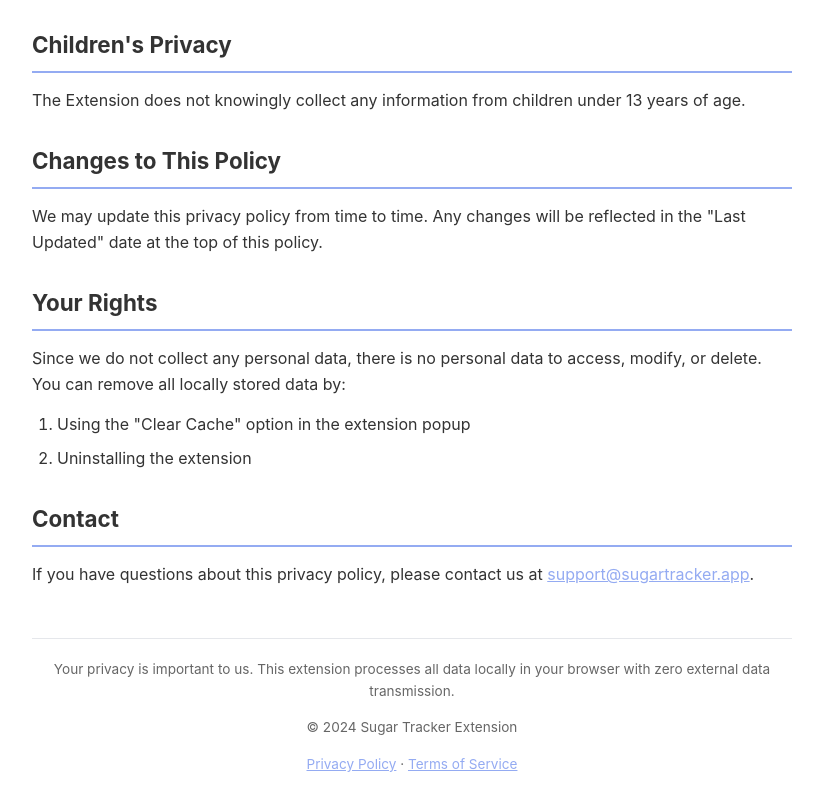
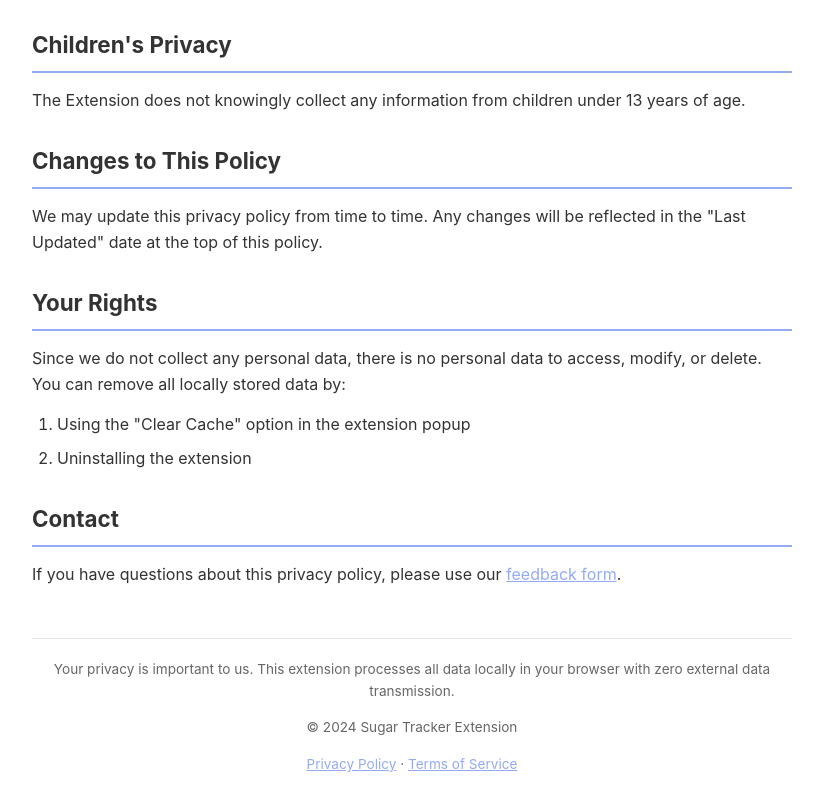
Before and after one commit to X0x888/Sugar-Tracker, a plain HTML site: page index.html in a window 1280 px wide. Shown: the part 2234-3030 px from the top of the page, without its empty margins (228-1051 px from the left). Drawn offline with Linux system fonts and the light colour scheme.

Commit message:
Add files via upload

```diff
--- a/index.html
+++ b/index.html
@@ -224,7 +224,7 @@
 
     <section>
       <h2>Contact</h2>
-      <p>If you have questions about this privacy policy, please contact us at <a href="mailto:support@sugartracker.app">support@sugartracker.app</a>.</p>
+      <p>If you have questions about this privacy policy, please use our <a href="https://docs.google.com/forms/d/e/1FAIpQLSff82gLoTJrVhm2ioEDwMmPZ-krj229BQ6OyrHnVOjeTzybow/viewform" target="_blank" rel="noopener noreferrer">feedback form</a>.</p>
     </section>
   </main>
 
```
Also changed, not shown: terms.html (+1 -1 lines).
